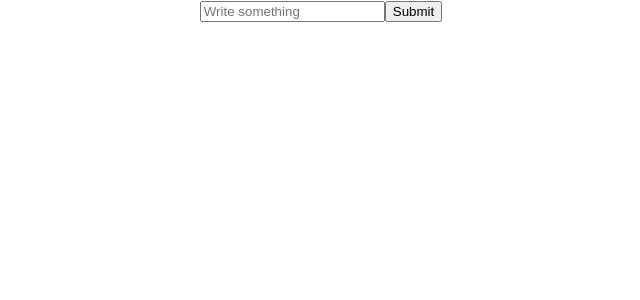
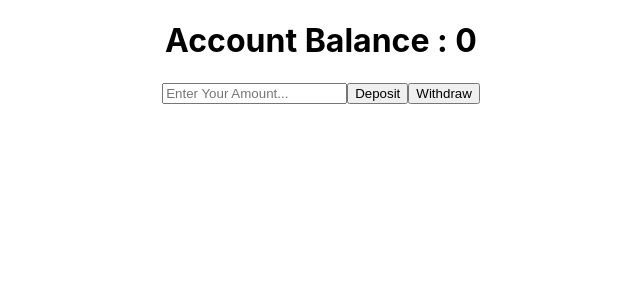
Before and after one commit to ErShubham2908/React-Interview-EA25, a React (Create React App) app: page / in a window 1280 px wide. Shown: the top 300 px of the page, without its empty margins (319-959 px from the left). Built offline with nearby package versions, Linux system fonts and the light colour scheme.

Commit message:
Day - 4 Q-6

```diff
--- a/src/App.js
+++ b/src/App.js
@@ -12,6 +12,7 @@ import UseState from './Day 3/Hooks/UseState';
 import UseEffect from './Day 3/Hooks/UseEffect';
 import Parent from './Day 3/Hooks/UseCallBack/Parent';
 import UseRefCompo from './Day 3/Hooks/UseRefCompo';
+import UseReducerCompo from './Day 3/Hooks/UseReducerCompo';
 
 function App() {
   const [data, setData] = useState('Hi....')
@@ -30,7 +31,8 @@ function App() {
       {/* <UseState /> */}
       {/* <UseEffect /> */}
       {/* <Parent /> */}
-      <UseRefCompo />
+      {/* <UseRefCompo /> */}
+      <UseReducerCompo />
     </div>
   );
 }
--- /dev/null
+++ b/src/Day 3/Hooks/UseReducerCompo.js
@@ -0,0 +1,44 @@
+import React from 'react'
+import { useState } from 'react';
+import { useReducer } from 'react'
+
+// Initialstate
+const initialState = {
+    balance : 0
+}
+
+// Reducer
+const reducer = (state, action) => {
+    switch(action.type){
+        case 'deposit' :
+            return {balance : state.balance + action.amount}
+        case 'withdraw' :
+            return {balance : state.balance - action.amount}
+        default :
+            return state.balance
+    }
+}
+
+function UseReducerCompo() {
+    const [state, dispatch] = useReducer(reducer, initialState);
+    const [amount, setAmount] = useState(0);
+
+    const handleDepo = () => {
+        dispatch({ type : "deposit", amount : parseInt(amount)})
+    }
+
+    const handleWith = () => {
+        dispatch({ type : "withdraw",amount : parseInt(amount) })
+    }
+
+  return (
+    <>
+        <h1>Account Balance : {state.balance}</h1>
+      <input type='number' placeholder='Enter Your Amount...' name='amount' onChange={(e) =>setAmount(e.target.value) }/>
+      <button onClick={handleDepo}>Deposit</button>
+      <button onClick={handleWith} >Withdraw</button>
+    </>
+  )
+}
+
+export default UseReducerCompo;
```
Also changed, not shown: 1 other file (tests, documents, lock files or other folders).
